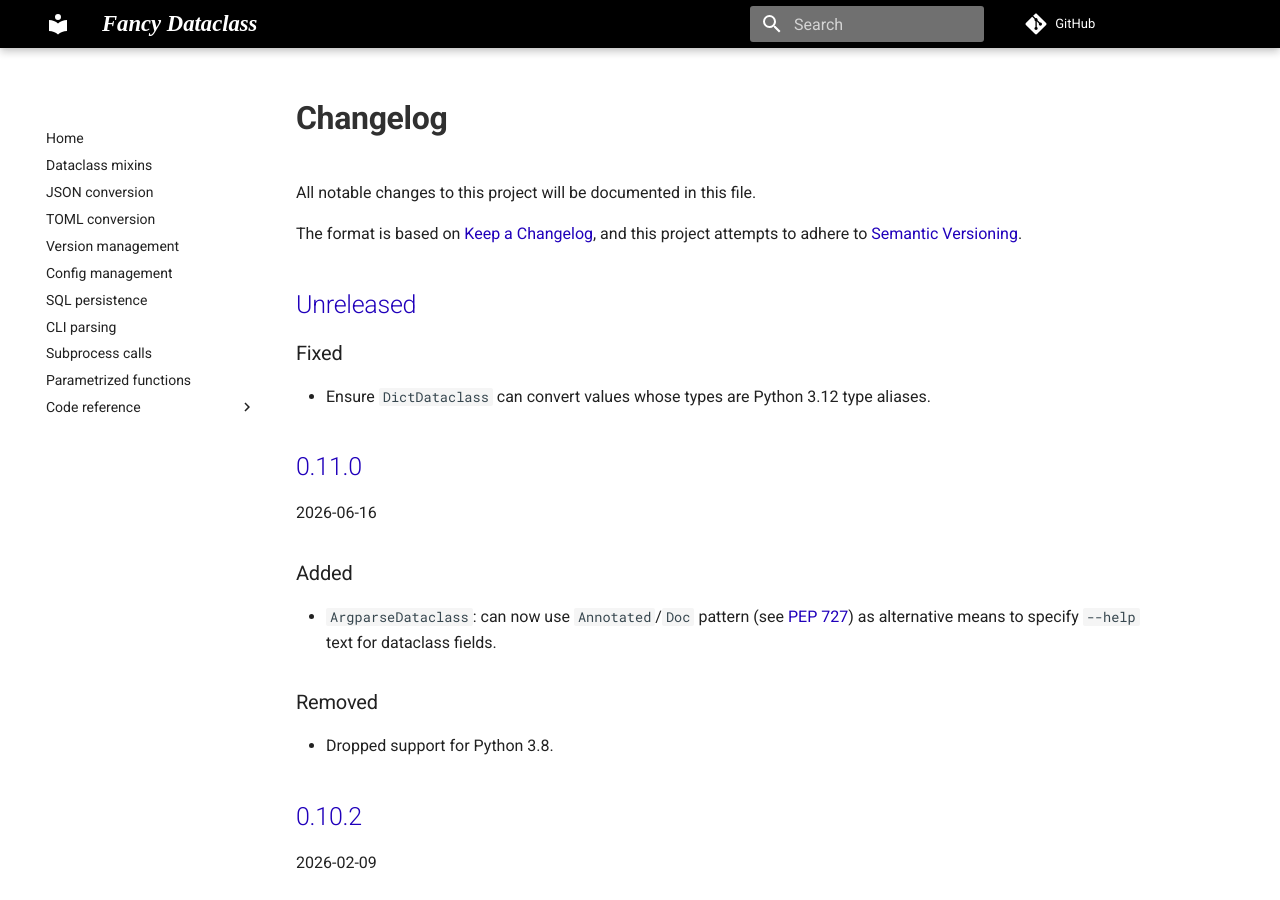
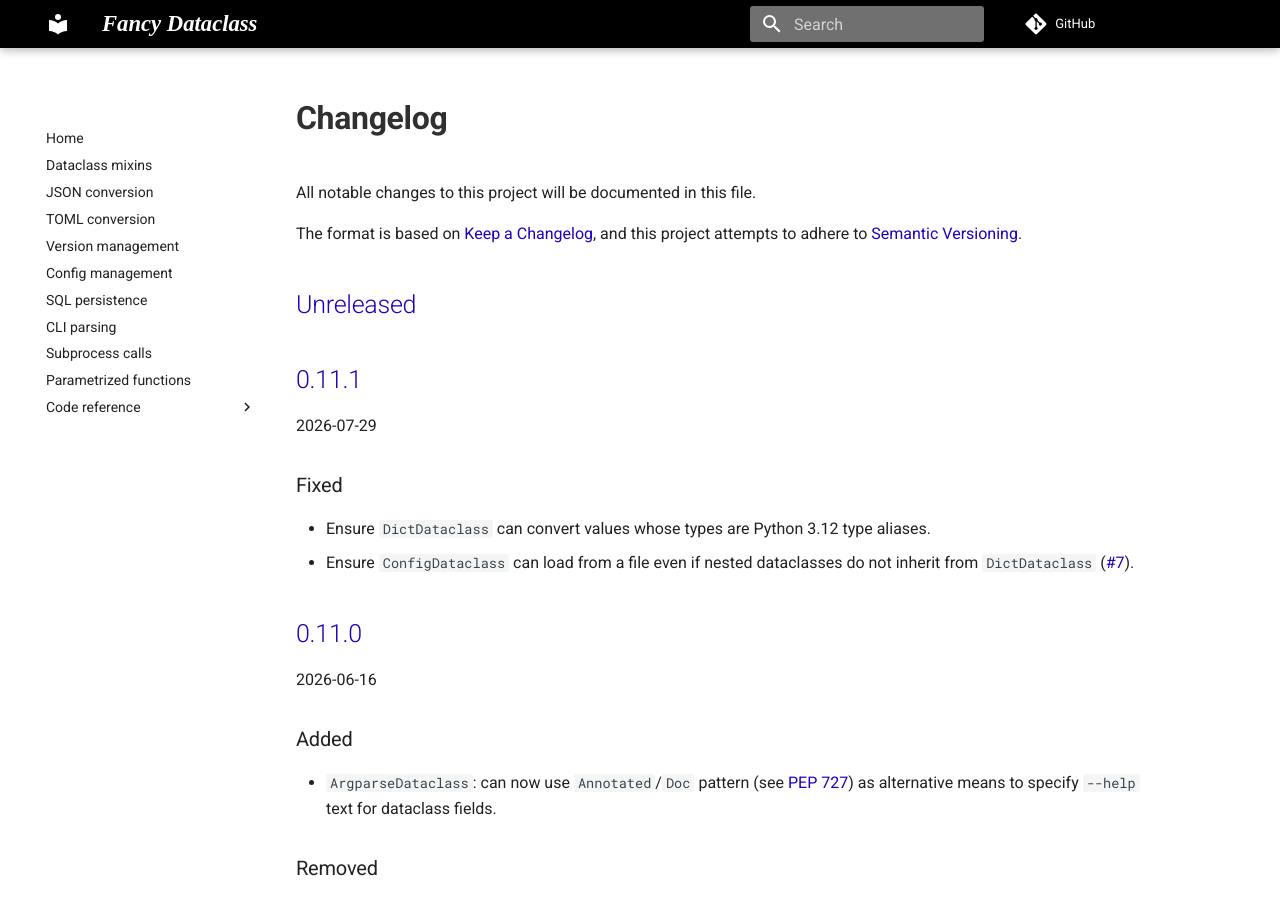
Before and after one commit to jeremander/fancy-dataclass, an MkDocs documentation site: the page built from docs/CHANGELOG.md, in a window 1280 px wide and 900 px high. Built offline with MkDocs 1.6.1 and Material for MkDocs 9.7.7, drawn with Linux system fonts in a browser that asks for light colours; comment, search, counter and statistics services are not loaded.

Commit message:
docs: update CHANGELOG

```diff
--- a/docs/CHANGELOG.md
+++ b/docs/CHANGELOG.md
@@ -16,9 +16,14 @@
 
 ## [Unreleased]
 
+## [0.11.1]
+
+2026-07-29
+
 ### Fixed
 
 - Ensure `DictDataclass` can convert values whose types are Python 3.12 type aliases.
+- Ensure `ConfigDataclass` can load from a file even if nested dataclasses do not inherit from `DictDataclass` ([#7]).
 
 ## [0.11.0]
 
@@ -422,7 +427,8 @@
     - `SQLDataclass`: SQL persistence via `sqlalchemy`
     - `SubprocessDataclass`: call out to another program via `subprocess`
 
-[unreleased]: https://github.com/jeremander/fancy-dataclass/compare/v0.11.0...HEAD
+[unreleased]: https://github.com/jeremander/fancy-dataclass/compare/v0.11.1...HEAD
+[0.11.1]: https://github.com/jeremander/fancy-dataclass/releases/tag/v0.11.1
 [0.11.0]: https://github.com/jeremander/fancy-dataclass/releases/tag/v0.11.0
 [0.10.2]: https://github.com/jeremander/fancy-dataclass/releases/tag/v0.10.2
 [0.10.1]: https://github.com/jeremander/fancy-dataclass/releases/tag/v0.10.1
@@ -454,6 +460,7 @@
 [#3]: https://github.com/jeremander/fancy-dataclass/issues/3
 [#4]: https://github.com/jeremander/fancy-dataclass/issues/4
 [#5]: https://github.com/jeremander/fancy-dataclass/issues/5
+[#7]: https://github.com/jeremander/fancy-dataclass/issues/7
 
 <br>
 
--- a/pyproject.toml
+++ b/pyproject.toml
@@ -72,7 +72,7 @@
 
 [tool.hatch.envs.lint.scripts]
 # linting
-run-ruff = "ruff check"
+run-ruff = "ruff check {args:fancy_dataclass tests}"
 # ensure compatibility with minimum Python version
 run-vermin = "vermin {args:.}"
 # type-checking
```
